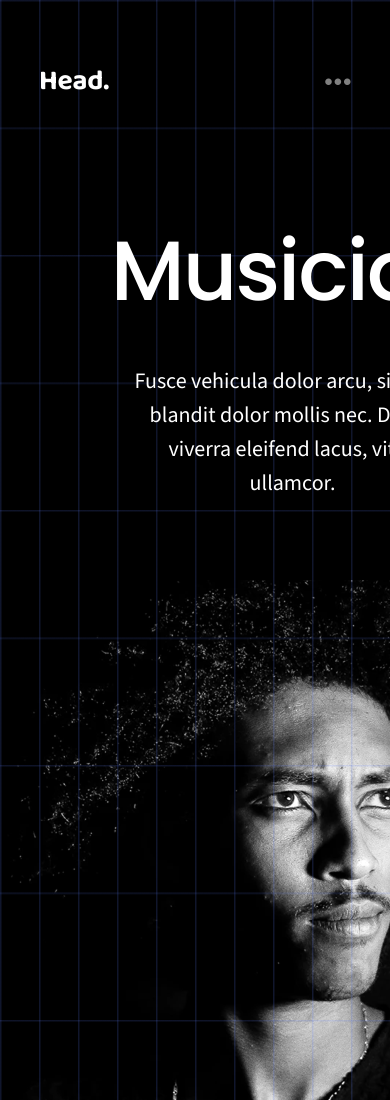
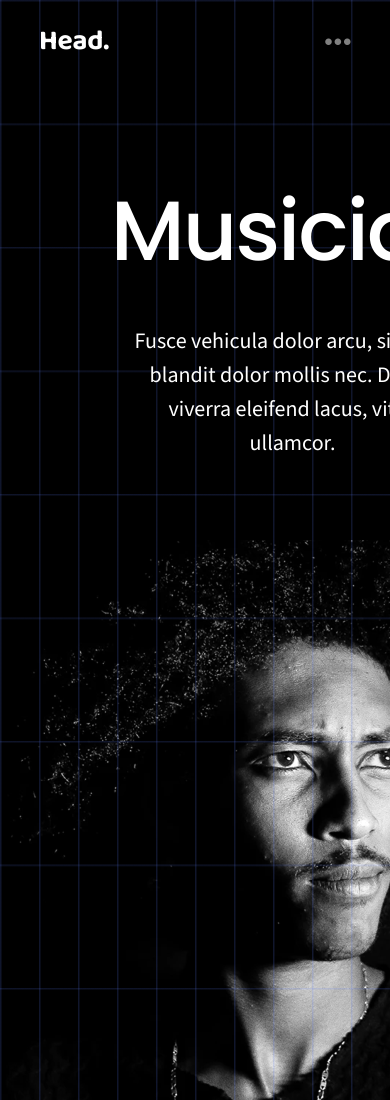
Before and after one commit to Garla-mantix/responsive-designs, a plain HTML site: page index.html in a window 390 px wide. Shown: the top 1100 px of the page. Drawn offline with nearby package versions, Linux system fonts and the light colour scheme.

Commit message:
minor padding adjustment

```diff
--- a/styles/index.css
+++ b/styles/index.css
@@ -184,6 +184,10 @@
 
       /* ------------ Header (Small screen) ------------- */
 
+    .header-container {
+        padding-top: 1.5em;
+    }
+
     .navbar ul {
         display: none;
     }
```
